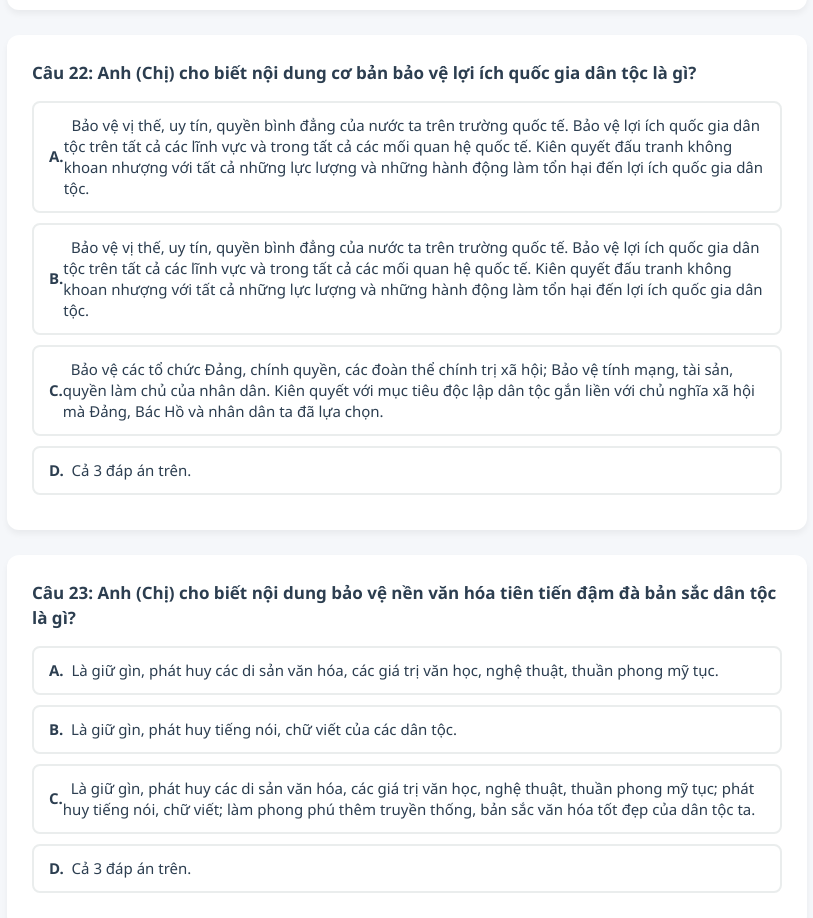
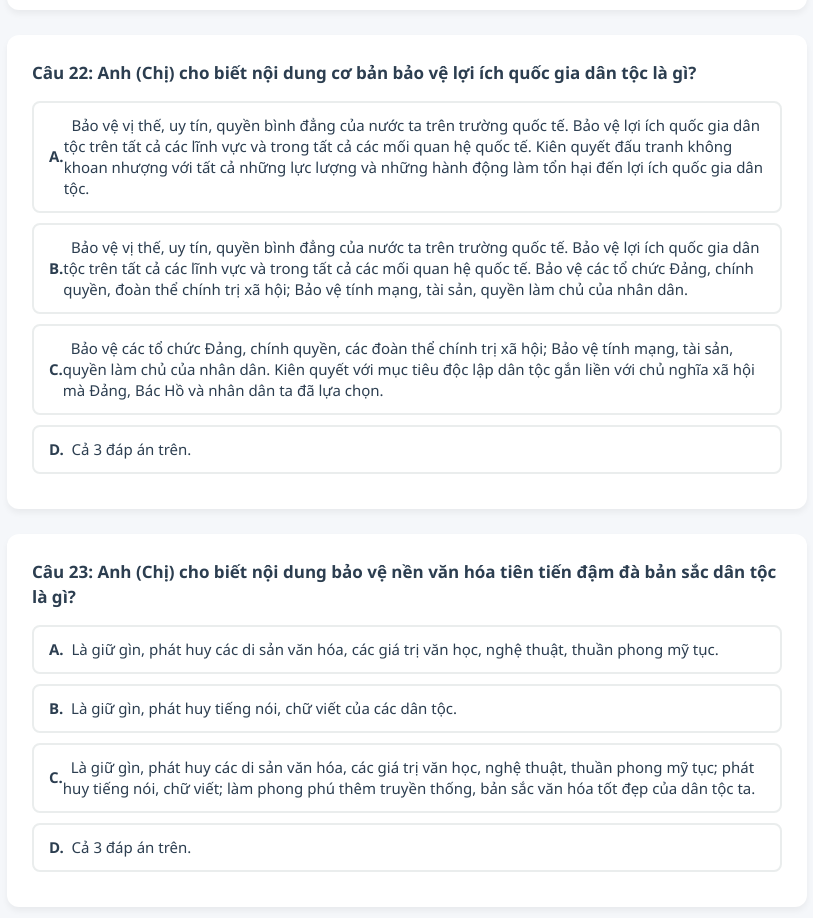
Before and after one commit to 2456020019-del/P1, a plain HTML site: page index.html in a window 1280 px wide. Shown: the part 9053-9971 px from the top of the page, without its empty margins (233-1046 px from the left). Drawn offline with Linux system fonts and the light colour scheme.

```diff
--- a/index.html
+++ b/index.html
@@ -253,7 +253,7 @@
         { q: "Câu 19: Anh (Chị) cho biết mục đích xây dựng nền quốc phòng toàn dân, an ninh nhân dân vững mạnh hiện nay?", a: "Tạo sức mạnh đáp ứng hợp của đất nước cả về chính trị, quân sự, an ninh để giữ vững hòa bình ổn định, đẩy lùi, ngăn chặn nguy cơ chiến tranh, sẵn sàng đánh thắng chiến tranh dưới mọi hình thức và quy mô.", b: "Tạo sức mạnh tổng hợp của đất nước cả về chính trị, kinh tế, quân sự, an ninh, văn hoá xã hội, khoa học, công nghệ để giữ vững hòa bình ổn định, đẩy lùi, ngăn chặn nguy cơ chiến tranh, sẵn sàng đánh thắng chiến tranh dưới mọi hình thức và quy mô.", c: "Tạo sức mạnh tổng hợp của đất nước cả về chính trị, quân sự, an ninh, kinh tế xã hội để giữ vững hòa bình ổn định, đẩy lùi, ngăn chặn nguy cơ chiến tranh, sẵn sàng đánh thắng chiến tranh dưới mọi hình thức và quy mô.", d: "Tạo sức mạnh tổng hợp của đất nước cả về chính trị, quân sự, an ninh, kinh tế, văn hoá xã hội, khoa học, công nghệ để giữ vững hòa bình ổn định, đẩy lùi, ngăn chặn nguy cơ chiến tranh, sẵn sàng đánh thắng chiến tranh dưới mọi hình thức và quy mô.", correct: "d" },
         { q: "Câu 20: Anh (Chị) cho biết nội dung bảo vệ vững chắc độc lập chủ quyền, thống nhất, toàn vẹn lãnh thổ là gì?", a: "Bảo vệ chủ quyền đất nước, vùng trời, vùng biển, hải đảo và thềm lục địa thiêng liêng của Tổ quốc, kiên quyết đập tan mọi âm mưu và hành động xâm phạm của ngoại bang, bảo vệ sự toàn vẹn của Tổ quốc.", b: "Bảo vệ mục tiêu, con đường đi lên chủ nghĩa xã hội.", c: "Kiên quyết đấu tranh làm thất bại mọi âm mưu và hành động chống phá của các thế lực phản động ở trong nước và ngoài nước, giữ vững an ninh quốc gia.", d: "Cả 3 đáp án trên.", correct: "d" },
         { q: "Câu 21: Anh (Chị) cho biết nội dung bảo vệ Đảng, Nhà nước, nhân dân và chế độ xã hội chủ nghĩa là gì?", a: "Bảo vệ nền tảng tư tưởng chủ nghĩa Mác - Lênin, tư tưởng Hồ Chí Minh, cương lĩnh, đường lối, nguyên tắc, Điều lệ Đảng, Bảo vệ Hiến pháp, pháp luật, tính chính danh của Nhà nước.", b: "Bảo vệ các chức Đảng, chính quyền, đoàn thể chính trị xã hội; Bảo vệ tính mạng, tài sản, quyền làm chủ của nhân dân.", c: "Kiên quyết với mục tiêu độc lập dân tộc gắn liền với chủ nghĩa xã hội mà Đảng, Bác Hồ và nhân dân ta đã lựa chọn.", d: "Cả 3 đáp án trên.", correct: "d" },
-        { q: "Câu 22: Anh (Chị) cho biết nội dung cơ bản bảo vệ lợi ích quốc gia dân tộc là gì?", a: "Bảo vệ vị thế, uy tín, quyền bình đẳng của nước ta trên trường quốc tế. Bảo vệ lợi ích quốc gia dân tộc trên tất cả các lĩnh vực và trong tất cả các mối quan hệ quốc tế. Kiên quyết đấu tranh không khoan nhượng với tất cả những lực lượng và những hành động làm tổn hại đến lợi ích quốc gia dân tộc.", b: "Bảo vệ vị thế, uy tín, quyền bình đẳng của nước ta trên trường quốc tế. Bảo vệ lợi ích quốc gia dân tộc trên tất cả các lĩnh vực và trong tất cả các mối quan hệ quốc tế. Kiên quyết đấu tranh không khoan nhượng với tất cả những lực lượng và những hành động làm tổn hại đến lợi ích quốc gia dân tộc.", c: "Bảo vệ các tổ chức Đảng, chính quyền, các đoàn thể chính trị xã hội; Bảo vệ tính mạng, tài sản, quyền làm chủ của nhân dân. Kiên quyết với mục tiêu độc lập dân tộc gắn liền với chủ nghĩa xã hội mà Đảng, Bác Hồ và nhân dân ta đã lựa chọn.", d: "Cả 3 đáp án trên.", correct: "a" },
+        { q: "Câu 22: Anh (Chị) cho biết nội dung cơ bản bảo vệ lợi ích quốc gia dân tộc là gì?", a: "Bảo vệ vị thế, uy tín, quyền bình đẳng của nước ta trên trường quốc tế. Bảo vệ lợi ích quốc gia dân tộc trên tất cả các lĩnh vực và trong tất cả các mối quan hệ quốc tế. Kiên quyết đấu tranh không khoan nhượng với tất cả những lực lượng và những hành động làm tổn hại đến lợi ích quốc gia dân tộc.", b: "Bảo vệ vị thế, uy tín, quyền bình đẳng của nước ta trên trường quốc tế. Bảo vệ lợi ích quốc gia dân tộc trên tất cả các lĩnh vực và trong tất cả các mối quan hệ quốc tế. Bảo vệ các tổ chức Đảng, chính quyền, đoàn thể chính trị xã hội; Bảo vệ tính mạng, tài sản, quyền làm chủ của nhân dân.", c: "Bảo vệ các tổ chức Đảng, chính quyền, các đoàn thể chính trị xã hội; Bảo vệ tính mạng, tài sản, quyền làm chủ của nhân dân. Kiên quyết với mục tiêu độc lập dân tộc gắn liền với chủ nghĩa xã hội mà Đảng, Bác Hồ và nhân dân ta đã lựa chọn.", d: "Cả 3 đáp án trên.", correct: "a" },
         { q: "Câu 23: Anh (Chị) cho biết nội dung bảo vệ nền văn hóa tiên tiến đậm đà bản sắc dân tộc là gì?", a: "Là giữ gìn, phát huy các di sản văn hóa, các giá trị văn học, nghệ thuật, thuần phong mỹ tục.", b: "Là giữ gìn, phát huy tiếng nói, chữ viết của các dân tộc.", c: "Là giữ gìn, phát huy các di sản văn hóa, các giá trị văn học, nghệ thuật, thuần phong mỹ tục; phát huy tiếng nói, chữ viết; làm phong phú thêm truyền thống, bản sắc văn hóa tốt đẹp của dân tộc ta.", d: "Cả 3 đáp án trên.", correct: "c" },
         { q: "Câu 24: Anh (Chị) cho biết nội dung giữ vững ổn định chính trị và trật tự phát triển đất nước theo định hướng xã hội chủ nghĩa là gì?", a: "Phải bảo vệ và giữ vững môi trường ổn định chính trị và trật tự an toàn từ bên trong để phát triển kinh tế - xã hội.", b: "Xử lý nghiêm minh, kiên quyết với những người cố tình chống đối, đi ngược lại lợi ích quốc gia dân tộc.", c: "Không để xảy ra bạo loạn chính trị và \"tự diễn biến\".", d: "Cả 3 đáp án trên.", correct: "d" },
         { q: "Câu 25: Anh (Chị) cho biết nhiệm vụ xây dựng nền quốc phòng toàn dân, an ninh nhân dân hiện nay là gì?", a: "Xây dựng lực lượng quốc phòng, an ninh đáp ứng yêu cầu bảo vệ vững chắc Tổ quốc Việt Nam xã hội chủ nghĩa. Đồng thời, xây dựng lực lượng chính trị và lực lượng vũ trang nhân dân đáp ứng yêu cầu của quốc phòng an ninh bảo vệ Tổ quốc Việt Nam xã hội chủ nghĩa.", b: "Xây dựng lực lượng quốc phòng, an ninh đáp ứng yêu cầu bảo vệ vững chắc Tổ quốc Việt Nam xã hội chủ nghĩa. Đồng thời, xây dựng thế trận quốc phòng, an ninh đáp ứng yêu cầu bảo vệ Tổ quốc Việt Nam xã hội chủ nghĩa.", c: "Xây dựng lực lượng quốc phòng, an ninh là xây dựng lực lượng chính trị và lực lượng vũ trang nhân dân đáp ứng yêu cầu của quốc phòng an ninh, bảo vệ tổ quốc VNXHCN", d: "Xây dựng lực lượng quốc phòng, an ninh đáp ứng yêu cầu bảo vệ vững chắc Tổ quốc Việt Nam xã hội chủ nghĩa;.", correct: "a" },
@@ -261,16 +261,16 @@
         { q: "Câu 27: Anh (Chị) cho biết nội dung cơ bản xây dựng tiềm lực quốc phòng, an ninh ngày càng vững mạnh là gì?", a: "Xây dựng tiềm lực chính trị, tinh thần và xây dựng tiềm lực kinh tế, khoa học công nghệ.", b: "Xây dựng tiềm lực chính trị, tinh thần; xây dựng tiềm lực kinh tế và tiềm lực quân sự, an ninh.", c: "Xây dựng tiềm lực chính trị, tinh thần; xây dựng tiềm lực quân sự, an ninh và tiềm lực khoa học, công nghệ.", d: "Xây dựng tiềm lực chính trị, tinh thần, kinh tế; quân sự, an ninh và tiềm lực khoa học, công nghệ.", correct: "d" },
         { q: "Câu 28: Anh (Chị) cho biết khái niệm tiềm lực chính trị, tinh thần trong xây dựng nền quốc phòng toàn dân, an ninh nhân dân là gì?", a: "Là khả năng về chính trị, tinh thần có thể huy động tạo nên sức mạnh để thực hiện nhiệm vụ quốc phòng, an ninh.", b: "Xây dựng tiềm lực chính trị, tinh thần là nội dung quan trọng nhất của xây dựng tiềm lực quốc phòng, an ninh.", c: "Là khả năng về chính trị, tinh thần, quân sự, quốc phòng có thể tạo nên sức mạnh để thực hiện nhiệm vụ quốc phòng, an ninh.", d: "Là khả năng về chính trị, tinh thần, quân sự và xã hội có thể tạo nên sức mạnh để thực hiện nhiệm vụ quốc phòng, an ninh.", correct: "a" },
         { q: "Câu 29: Anh (Chị) cho biết nội dung xây dựng tiềm lực chính trị, tinh thần trong xây dựng nền quốc phòng toàn dân, an ninh nhân dân là gì?", a: "Xây dựng tiềm lực kinh tế là tạo ra những cơ sở vật chất cần thiết để thực hiện các nhiệm vụ của nhà nước, đối nội với quốc tế và chủ nghĩa.", b: "Xây dựng hệ thống chính trị trong sạch vững mạnh, phát huy quyền làm chủ của nhân dân.", c: "Xây dựng khối đại đoàn kết toàn dân, nâng cao đời sống vật chất, mạng tinh thần, giữ vững ổn định chính trị, trật tự an toàn xã hội.", d: "Cả 3 đáp án trên.", correct: "d" },
-        { q: "Câu 30: Anh (Chị) cho biết khái niệm tiềm lực kinh tế trong xây dựng nền quốc phòng toàn dân, an ninh nhân dân là gì?", a: "Là khả năng về kinh tế của đất nước có thể khai thác, huy động phục vụ cho quốc phòng, an ninh.", b: "Là khả năng về kinh tế của đất nước có thể khai thác, huy động, nhằm phục vụ cho quốc phòng, an ninh.", c: "Là khả năng về kinh tế của đất nước sẵn có phục vụ cho quốc phòng, an ninh.", d: "cả 3 đáp án trên", correct: "b" },
+        { q: "Câu 30: Anh (Chị) cho biết khái niệm tiềm lực kinh tế trong xây dựng nền quốc phòng toàn dân, an ninh nhân dân là gì?", a: "Là khả năng về kinh tế của đất nước có thể khai thác, nhằm phục vụ cho quốc phòng, an ninh.", b: "Là khả năng về kinh tế của đất nước có thể khai thác, huy động, nhằm phục vụ cho quốc phòng, an ninh.", c: "Là khả năng về kinh tế của đất nước sẵn có phục vụ cho quốc phòng, an ninh.", d: "cả 3 đáp án trên", correct: "b" },
         { q: "Câu 31: Anh (Chị) cho biết nội dung xây dựng tiềm lực kinh tế trong xây dựng nền quốc phòng toàn dân, an ninh nhân dân ngày càng vững mạnh là gì?", a: "Đẩy mạnh công nghiệp hóa, hiện đại hóa đất nước, xây dựng nền kinh tế độc lập, tự chủ. Kết hợp chặt chẽ phát triển kinh tế - xã hội với tăng cường QP-AN; phát triển công nghiệp quốc phòng, trang bị vũ khí kỹ thuật cho Quân đội và Công an.", b: "Kết hợp xây dựng hạ tầng cơ sở kinh tế với cải thiện hạ tầng cơ sở quốc phòng, an ninh. Có kế hoạch chuyển sản xuất từ thời bình sang thời chiến và duy trì sự phát triển kinh tế.", c: "Có kế hoạch chuyển sản xuất từ thời bình sang thời chiến và duy trì sự phát triển kinh tế.", d: "Cả 3 đáp án trên.", correct: "c" },
         { q: "Câu 32: Anh (Chị) cho biết nội dung xây dựng tiềm lực khoa học, công nghệ trong xây dựng nền quốc phòng, an ninh ngày càng vững mạnh là gì?", a: "Huy động tổng lực các khoa học, công nghệ quốc gia để khoa học quân sự, an ninh phát triển toàn diện. Đào tạo, bồi dưỡng, sử dụng có hiệu quả đội ngũ cán bộ khoa học kỹ thuật; hiện đại hóa cơ sở vật chất kỹ thuật cho nghiên cứu và sản xuất các loại vũ khí trang bị. Thực hiện tốt các chính sách đãi ngộ thỏa đáng, có chính sách thu hút đội ngũ cán bộ khoa học kỹ thuật.", b: "Phối hợp giữa các ngành khoa học trung ương và địa phương trong nghiên cứu các vấn đề về chiến lược BV Tổ quốc, xây dựng LL VT; phát triển công nghiệp quốc phòng, khoa học quân sự, an ninh, công nghệ cao.", c: "Ứng dụng, cải tiến, bảo quản, thiết kế chế tạo quân trang vũ khí; ứng dụng các thành tựu khoa học vào việc tác chiến, dự báo, thiết kế quân sự và khoa học quân sự theo hướng hiện đại hóa phù hợp với chiến trường. Nghiên cứu chiến thuật, cách đánh mới, nâng cao hiệu quả và trình độ sử dụng vũ khí, công nghệ cao.", d: "Cả 3 đáp án trên.", correct: "a" },
         { q: "Câu 33: Anh (Chị) cho biết nội dung xây dựng thế trận quốc phòng toàn dân, an ninh nhân dân vững mạnh là gì?", a: "Xây dựng lực lượng vũ trang nhân dân vững mạnh toàn diện. Gắn quá trình công nghiệp hóa, hiện đại hóa đất nước với quá trình tăng cường vũ khí trang bị cho các lực lượng vũ trang nhân dân", b: "xây dựng đội ngũ cán bộ trong lực lượng vũ trang nhân dân dáp ứng yêu cầu nhiệm vụ bảo vệ tổ quốc trong tình hình mới. bố trí lực lượng luôn đáp ứng yêu cầu chuẩn bị cho đất nước về mọi mặt, sẵn sàng động viên thời chiến. tăng cường nghiên cứu khoa học quân sự, nghệ thuật quân sự trong chiến tranh nhân dân bảo vệ tổ quốc hiện nay và nâng cao chất lượng giáo dục quốc phòng", c: "Cả A và B đều sai", d: "Cả A và B đều đúng.", correct: "d" },
         { q: "Câu 34: Anh (Chị) cho biết nội dung xây dựng thế trận quốc phòng toàn dân, an ninh nhân dân vững mạnh là gì?", a: "Xây dựng đội ngũ cán bộ trong lực lượng vũ trang nhân dân đáp ứng yêu cầu nhiệm vụ bảo vệ Tổ quốc trong tình hình mới. Bố trí các đơn vị quân đội và an ninh gắn với các khu vực quan trọng của đất nước về kinh tế, quốc phòng, an ninh; kết hợp xây dựng kết cấu hạ tầng với xây dựng thế trận quốc phòng, an ninh.", b: "Xây dựng hậu phương, tạo chỗ dựa vững chắc cho thế trận quốc phòng, an ninh. Xây dựng khu vực phòng thủ tỉnh, thành phố trực thuộc trung ương tạo thế liên hoàn vững chắc cho thế trận quốc phòng toàn dân gắn với thế trận an ninh nhân dân vững chắc.", c: "Triển khai các lực lượng trong thế trận. Tổ chức phòng thủ dân sự bảo đảm an toàn cho nhân dân và các công trình, mục tiêu quan trọng gắn với xây dựng hạ tầng và các công trình quốc phòng, an ninh.", d: "Cả 3 đáp án trên.", correct: "d" },
-        { q: "Câu 35: Anh (Chị) cho biết biện pháp xây dựng nền quốc phòng toàn dân, an ninh nhân dân hiện nay là gì?", a: "Thường xuyên thực hiện giáo dục quốc phòng - an ninh.", b: "Thường xuyên tổ chức bồi dưỡng cho lực lượng làm công tác giáo dục quốc phòng - an ninh.", c: "Tăng cường sự lãnh đạo của Đảng, sự quản lý của Nhà nước, trách nhiệm triển khai thực hiện của các cơ quan, tổ chức và nhân dân đối với việc xây dựng nền quốc phòng toàn dân, an ninh nhân dân.", d: "Cả 3 đáp án trên.", correct: "a" },
-        { q: "Câu 36: Anh (Chị) cho biết biện pháp xây dựng nền quốc phòng toàn dân, an ninh nhân dân hiện nay là gì?", a: "Thường xuyên thực hiện giáo dục quốc phòng - an ninh.", b: "Tăng cường sự lãnh đạo của Đảng, sự quản lý của Nhà nước, trách nhiệm triển khai thực hiện của các cơ quan, tổ chức và nhân dân đối với việc xây dựng nền quốc phòng toàn dân, an ninh nhân dân.", c: "Nâng cao ý thức, trách nhiệm của sinh viên trong việc xây dựng nền quốc phòng toàn dân, an ninh nhân dân.", d: "Cả 3 đáp án trên.", correct: "a" },
+        { q: "Câu 35: Anh (Chị) cho biết biện pháp xây dựng nền quốc phòng toàn dân, an ninh nhân dân hiện nay là gì?", a: "Thường xuyên thực hiện giáo dục quốc phòng - an ninh.", b: "Tăng cường đầu tư, xây dựng các trung tâm giáo dục quốc phòng - an ninh trong cả nước.", c: "Tăng cường giáo dục lòng yêu nước cho sinh viên trong xây dựng nền quốc phòng toàn dân, an ninh nhân dân.", d: "Cả 3 đáp án trên.", correct: "a" },
+        { q: "Câu 36: Anh (Chị) cho biết biện pháp xây dựng nền quốc phòng toàn dân, an ninh nhân dân hiện nay là gì?", a: "Thường xuyên tổ chức bồi dưỡng cho lực lượng làm công tác giáo dục quốc phòng - an ninh.", b: "Tăng cường sự lãnh đạo của Đảng, sự quản lý của Nhà nước, trách nhiệm triển khai thực hiện của các cơ quan, tổ chức và nhân dân đối với việc xây dựng nền quốc phòng toàn dân, an ninh nhân dân.", c: "Tổ chức tuyên truyền, phổ biến pháp luật, luật an ninh quốc gia, an ninh mạng cho toàn dân.", d: "Cả 3 đáp án trên.", correct: "a" },
         { q: "Câu 37: Anh (Chị) cho biết biện pháp xây dựng nền quốc phòng toàn dân, an ninh nhân dân hiện nay là gì?", a: "Thường xuyên quán triệt một số quan điểm cơ bản của chủ nghĩa Mác - Lênin, tư tưởng Hồ Chí Minh về chiến tranh, quân đội, bảo vệ Tổ quốc, quan điểm, tư tưởng cơ bản của Đảng, Nhà nước về quốc phòng, an ninh. Nhằm nâng cao nhận thức và thống nhất tư tưởng, phương pháp, quân sự cần thiết.", b: "Tăng cường sự lãnh đạo của Đảng, sự quản lý của Nhà nước, trách nhiệm triển khai thực hiện của các cơ quan, tổ chức và nhân dân đối với việc xây dựng nền quốc phòng toàn dân, an ninh nhân dân.", c: "Nâng cao ý thức, trách nhiệm công dân cho sinh viên trong xây dựng nền quốc phòng toàn dân, an ninh nhân dân", d: "Cả 3 đáp án trên.", correct: "c" },
         { q: "Câu 38: Anh (Chị) cho biết xây dựng nền quốc phòng toàn dân, an ninh nhân dân là trách nhiệm của ai?", a: "Toàn dân.", b: "Quân đội nhân dân.", c: "Công an nhân dân.", d: "Hệ thống chính trị.", correct: "a" },
-        { q: "Câu 39: Anh (Chị) cho biết văn bản nào sau đây đề cập đến vấn đề về giáo dục quốc phòng - an ninh?", a: "Chỉ thị 12-CT/TW ngày 03/5/2007 của Bộ Chính trị và Nghị định 116/2007/NĐ-CP ngày 10/7/2007 của Thủ tướng Chính phủ.", b: "Chỉ thị 13-CT/TW ngày 03/5/2007 của Bộ Chính trị và Nghị định 117/2007/NĐ-CP ngày 10/7/2007 của Thủ tướng Chính phủ.", c: "Chỉ thị 12-CT/TW ngày 03/5/2007 của Bộ Chính trị và Nghị định 118/2007/NĐ-CP ngày 10/7/2007 của Thủ tướng Chính phủ.", d: "Chỉ thị 12-CT/TW ngày 03/5/2007 của Bộ Chính trị và Nghị định 116/2007/NĐ-CP ngày 10/7/2007 của Thủ tướng Chính phủ.", correct: "a" },
+        { q: "Câu 39: Anh (Chị) cho biết văn bản nào sau đây đề cập đến vấn đề về giáo dục quốc phòng - an ninh?", a: "Chỉ thị 12-CT/TW ngày 03/5/2007 của Bộ Chính trị và Nghị định 116/2007/NĐ-CP ngày 10/7/2007 của Thủ tướng Chính phủ.", b: "Chỉ thị 13-CT/TW ngày 03/5/2007 của Bộ Chính trị và Nghị định 117/2007/NĐ-CP ngày 10/7/2007 của Thủ tướng Chính phủ.", c: "Chỉ thị 12-CT/TW ngày 03/5/2007 của Bộ Chính trị và Nghị định 118/2007/NĐ-CP ngày 10/7/2007 của Thủ tướng Chính phủ.", d: "Chỉ thị 12-CT/TW ngày 03/5/2017 của Bộ Chính trị và Nghị định 118/2017/NĐ-CP ngày 10/7/2017 của Thủ tướng Chính phủ.", correct: "a" },
         { q: "Câu 40: Nội dung cơ bản, quan trọng hàng đầu của phong trào toàn dân bảo vệ an ninh Tổ quốc là gì?", a: "Vận động toàn dân tham gia chương trình phòng chống tội phạm.", b: "Giáo dục nâng cao cảnh giác cách mạng, truyền thống yêu nước, đấu tranh với kẻ thù.", c: "Nâng cao cảnh giác thực hiện cho nhân dân về âm mưu, thủ đoạn của kẻ thù.", d: "Vận động nhân dân dân chấp hành nghiêm các quy định giữ gìn an ninh trật tự xã hội.", correct: "a" },
         { q: "Câu 41: Quan điểm của Đảng ta về quần chúng nhân dân trong bảo vệ an ninh Tổ quốc là gì?", a: "Là lực lượng cách mạng đông đảo.", b: "Nền tảng của đất nước, gốc rễ của dân tộc.", c: "Động lực cho sự phát triển của xã hội.", d: "Cả 3 phương án.", correct: "d" },
         { q: "Câu 42: Theo quan điểm của Đảng ta, tầng lớp nào là động lực cho sự phát triển của xã hội?", a: "Quần chúng nhân dân.", b: "Giai cấp công nông.", c: "Tầng lớp trí thức.", d: "Các thành phần kinh tế.", correct: "a" },
@@ -323,7 +323,7 @@
         { q: "Câu 89: Anh (Chị) cho biết theo quan điểm của Chủ nghĩa Mác - Lênin bản chất của Chiến tranh là gì?", a: "Là bạo lực của các giai cấp cầm quyền.", b: "Là nhiệm vụ bảo vệ Tổ quốc.", c: "Là lực lượng nòng cốt cho toàn dân đánh giặc.", d: "Là sự tiếp tục của chính trị bằng bằng những biện pháp khác (cụ thể là bằng bạo lực)", correct: "d" },
         { q: "Câu 90: Anh (Chị) cho biết theo quan điểm của Chủ nghĩa Mác - Lênin quân đội là gì?", a: "Là công cụ bạo lực của một giai cấp cầm quyền.", b: "Là lực lượng duy nhất có nhiệm vụ bảo vệ Tổ quốc.", c: "Là một tập đoàn người vũ trang, có tổ chức do một nhà nước xây dựng.", d: "Là lực lượng phòng thủ dân sự.", correct: "c" },
         { q: "Câu 91: Anh (Chị) cho biết theo quan điểm của Chủ nghĩa Mác - Lênin nguồn gốc ra đời của quân đội?", a: "Sự bùng nổ dân số.", b: "Do xã hội có đối kháng giai cấp.", c: "Chế độ tư hữu về tư liệu sản xuất và phân chia xã hội thành giai cấp đối kháng.", d: "Do định mệnh của loài người.", correct: "c" },
-        { q: "Câu 92: Anh (Chị) cho biết theo quan điểm của Chủ nghĩa Mác - Lênin bản chất giai cấp của quân đội?", a: "Là công cụ bạo lực vũ trang của một giai cấp, nhà nước nhất định.", b: "Là lực lượng duy nhất có nhiệm vụ bảo vệ Tổ quốc.", c: "Là lực lượng nòng cốt cho toàn dân đánh giặc.", d: "Là công cụ bạo lực vũ trang của một giai cấp, nhà nước nhất định.", correct: "d" },
+        { q: "Câu 92: Anh (Chị) cho biết theo quan điểm của Chủ nghĩa Mác - Lênin bản chất giai cấp của quân đội?", a: "Là lực lượng phòng thủ dân sự.", b: "Là lực lượng duy nhất có nhiệm vụ bảo vệ Tổ quốc.", c: "Là lực lượng nòng cốt cho toàn dân đánh giặc.", d: "Là công cụ bạo lực vũ trang của một giai cấp, nhà nước nhất định.", correct: "d" },
         { q: "Câu 93: Anh (Chị) cho biết Hồ Chí Minh đã khái quát bản chất của chủ nghĩa đế quốc bằng hình ảnh gì?", a: "Con bạch tuộc hút máu.", b: "Con vòi vòi hút máu.", c: "Con đỉa biết hút máu.", d: "Con đỉa hai vòi.", correct: "d" },
         { q: "Câu 94: Anh (Chị) cho biết Hồ Chí Minh đã xác định tính chất xã hội của chiến tranh là gì?", a: "Chiến tranh chống xâm lược là chính nghĩa, chiến tranh xâm lược là phi nghĩa.", b: "Chiến tranh chống bạo lực cách mạng.", c: "Chiến tranh chống bạo lực phản cách mạng.", d: "Là chiến tranh toàn dân, lực lượng vũ trang là nòng cốt.", correct: "a" },
         { q: "Câu 95: Anh (Chị) cho biết theo tư tưởng Hồ Chí Minh về tính chất giải phóng dân tộc của nhân dân ta là?", a: "Chiến tranh chống xâm lược là chính nghĩa.", b: "Chiến tranh nhân dân dưới sự lãnh đạo của Đảng Cộng sản Việt Nam.", c: "Cuộc chiến tranh chống bạo lực cách mạng.", d: "Cuộc chiến tranh toàn dân, lực lượng vũ trang là nòng cốt.", correct: "b" },
```
